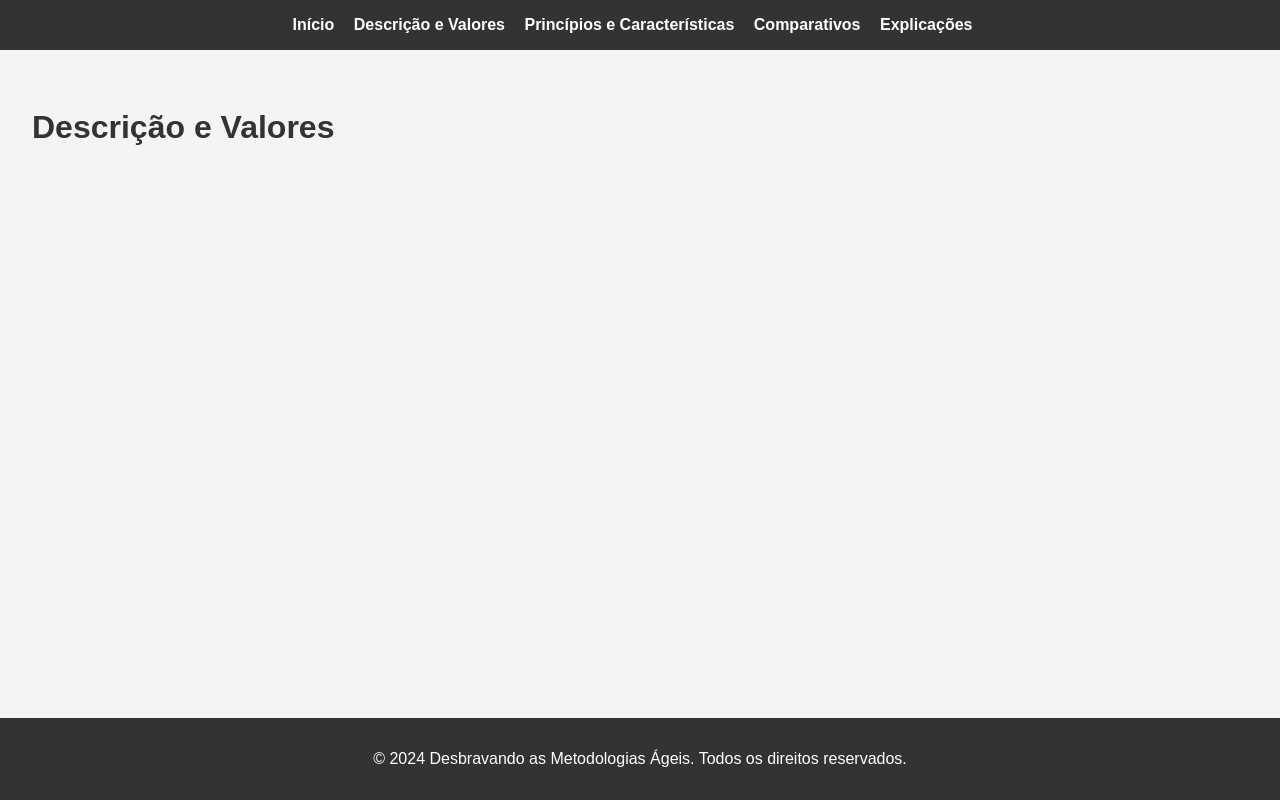
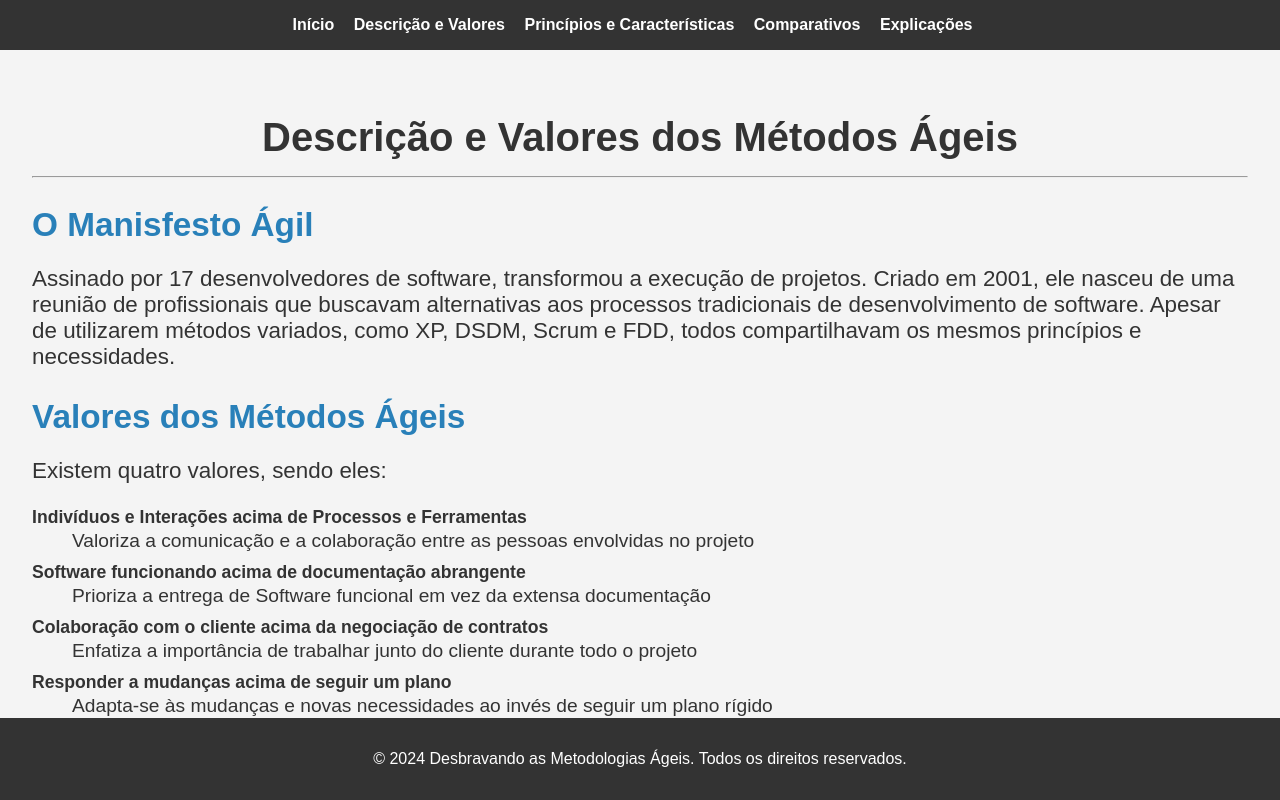
Before and after one commit to CaioGer223/Metodos_Ageis, a plain HTML site: page germano.html in a window 1280 px wide. Drawn offline with Linux system fonts and the light colour scheme.

Commit message:
Descrição e Valores do Metodo Agil

```diff
--- /dev/null
+++ b/descricao.css
@@ -0,0 +1,25 @@
+#intro{
+    font-size: 30pt;
+    text-align: center;
+    vertical-align: top;
+}
+
+.titulo{
+    font-size: 25pt;
+    color: #2980b9;
+}
+
+.texto{
+    font-size: 1.4rem;
+}
+
+.subtitulo{
+    font-size: 1.1rem;
+    font-weight: bolder;
+}
+
+dd{
+    margin-bottom: 10px;
+    margin-top: 2px;
+    font-size: 1.2rem;
+}
--- a/germano.html
+++ b/germano.html
@@ -4,7 +4,8 @@
     <meta charset="UTF-8">
     <meta name="viewport" content="width=device-width, initial-scale=1.0">
     <title>Início</title>
-    <link rel="stylesheet" href="styles.css">
+    <link rel="stylesheet" href="styles.css"> <!-- Cabeçalho -->
+    <link rel="stylesheet" href="descricao.css"> <!-- Estilo da Página -->
 </head>
 <body>
     <header id="main-header">
@@ -19,37 +20,38 @@
         </nav>
     </header>
 
-
-
-
-
-
-
     <main>
-        <section id="intro">
-            <h1>Descrição e Valores</h1>
-            <p></p>
+        <section >
+            <h1 id="intro">Descrição e Valores dos Métodos Ágeis</h1>
+            <hr>
         </section>
 
+        <section>
+            <h1 class="titulo">O Manisfesto Ágil</h1>
+            <p class="texto">Assinado por 17 desenvolvedores de software, transformou a execução de projetos. Criado em 2001, ele nasceu de uma reunião de profissionais que buscavam alternativas aos processos tradicionais de desenvolvimento de software. Apesar de utilizarem métodos variados, como XP, DSDM, Scrum e FDD, todos compartilhavam os mesmos princípios e necessidades.</p>
+        </section>
+        <section>
+            <h1 class="titulo">Valores dos Métodos Ágeis</h1>
+            <p class="texto"> Existem quatro valores, sendo eles:
+                <dl>
+                    <dt class="subtitulo">Indivíduos e Interações acima de Processos e Ferramentas</dt>
+                        <dd>Valoriza a comunicação e a colaboração entre as pessoas envolvidas no projeto</dd>
+
+                    <dt class="subtitulo">Software funcionando acima de documentação abrangente</dt>
+                        <dd>Prioriza a entrega de Software funcional em vez da extensa documentação</dd>
+
+                    <dt class="subtitulo">Colaboração com o cliente acima da negociação de contratos</dt>
+                        <dd>Enfatiza a importância de trabalhar junto do cliente durante todo o projeto</dd>
+
+                    <dt class="subtitulo">Responder a mudanças acima de seguir um plano</dt>
+                    <dd>Adapta-se às mudanças e novas necessidades ao invés de seguir um plano rígido</dd>
+
+                </dl>
+
+            </p>
+        </section>
 
     </main>
-
-
-
-
-
-
-
-
-
-
-
-
-
-
-
-
-
 
     <footer>
         <p>&copy; 2024 Desbravando as Metodologias Ágeis. Todos os direitos reservados.</p>
```
